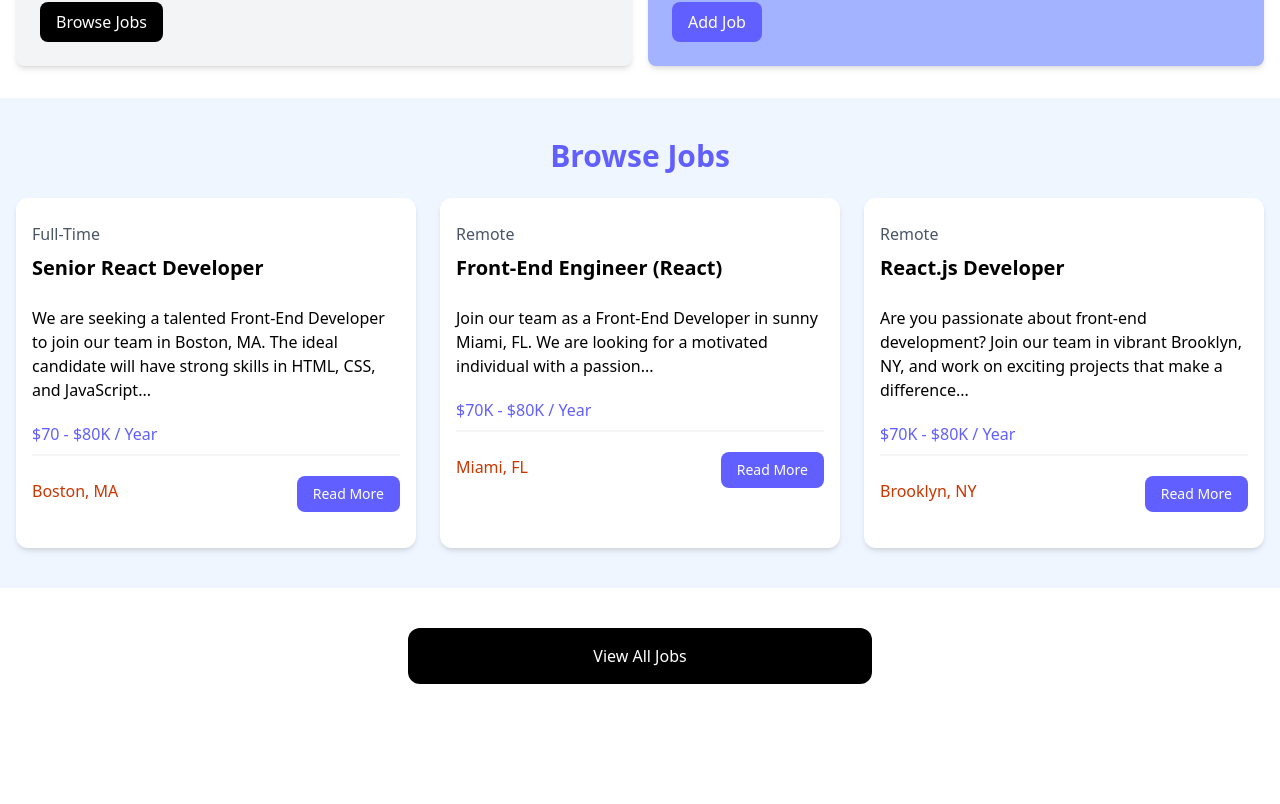
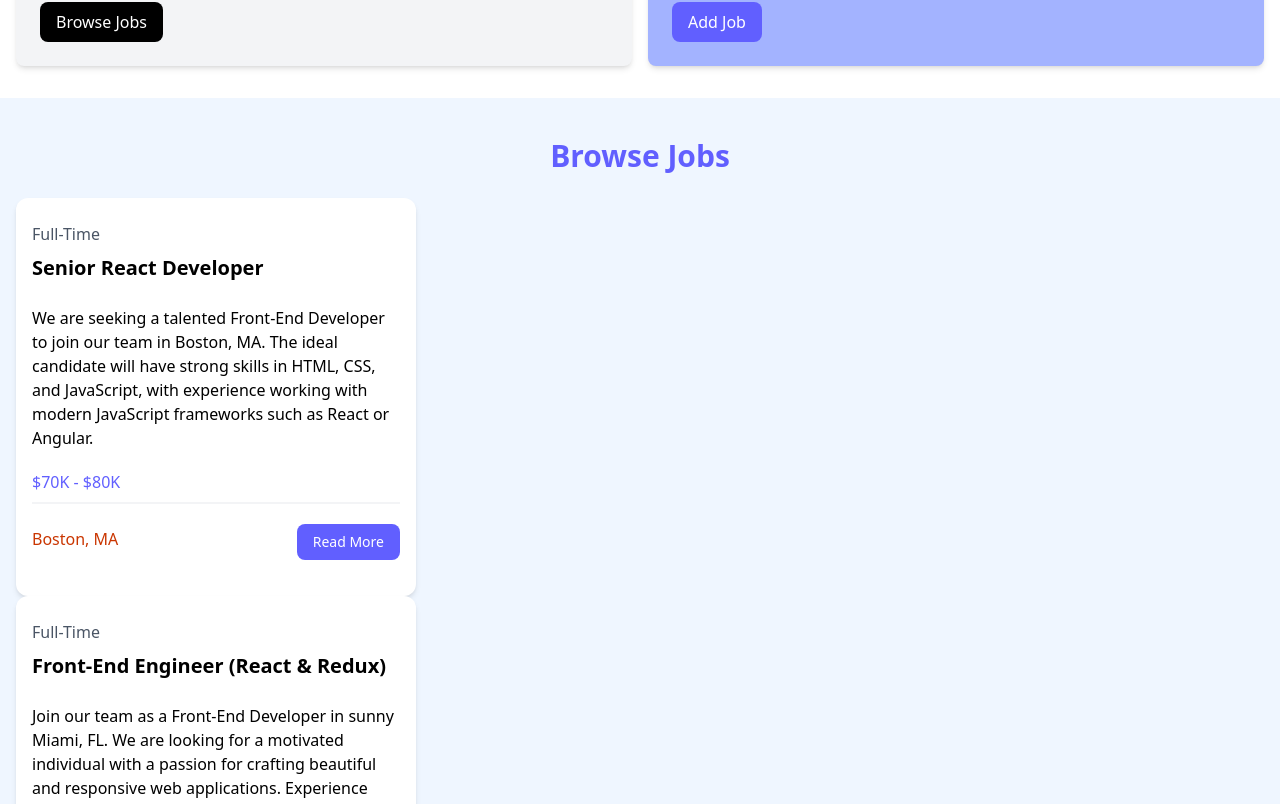
Before and after one commit to ChanceAgora/react-job-site-practice, a React (Vite) app: page / in a window 1280 px wide. Shown: the part 511-1315 px from the top of the page. Before the commit the page ends 1235 px from the top, so only its background shows below. Built offline with nearby package versions, Linux system fonts and the light colour scheme.

Commit message:
Create JobListing Component
Create JobListing component as a template for the JobListings component to pass jobs into for individual formatting.

```diff
--- /dev/null
+++ b/src/components/JobListing.tsx
@@ -0,0 +1,33 @@
+function JobListing({job}) {
+  return (
+    <div className="grid grid-cols-1 md:grid-cols-3 gap-6">
+      <div className="bg-white rounded-xl shadow-md relative">
+        <div className="p-4">
+          <div className="mb-6">
+            <div className="text-gray-600 my-2">{job.type}</div>
+            <h3 className="text-xl font-bold">{job.title}</h3>
+          </div>
+
+          <div className="mb-5">{job.description}</div>
+
+          <h3 className="text-indigo-500 mb-2">{job.salary}</h3>
+
+          <div className="border border-gray-100 mb-5"></div>
+
+          <div className="flex flex-col lg:flex-row justify-between mb-4">
+            <div className="text-orange-700 mb-3">
+              <i className="fa-solid fa-location-dot text-lg"></i>{job.location}</div>
+            <a
+              href={`/job/${job.id}`}
+              className="h-[36px] bg-indigo-500 hover:bg-indigo-600 text-white px-4 py-2 rounded-lg text-center text-sm"
+            >
+             Read More
+            </a>
+          </div>
+        </div>
+      </div>
+    </div>
+  )
+}
+
+export default JobListing;
--- a/src/components/JobListings.tsx
+++ b/src/components/JobListings.tsx
@@ -1,99 +1,21 @@
+import jobs from "../jobs.json";
+import JobListing from "./JobListing.tsx";
+
 function JobListings() {
+  console.log(jobs.jobs);
+
   return (
     <section className="bg-blue-50 px-4 py-10">
       <div className="container-xl lg:container m-auto">
         <h2 className="text-3xl font-bold text-indigo-500 mb-6 text-center">
           Browse Jobs
         </h2>
-        <div className="grid grid-cols-1 md:grid-cols-3 gap-6">
-          <div className="bg-white rounded-xl shadow-md relative">
-            <div className="p-4">
-              <div className="mb-6">
-                <div className="text-gray-600 my-2">Full-Time</div>
-                <h3 className="text-xl font-bold">Senior React Developer</h3>
-              </div>
 
-              <div className="mb-5">
-               We are seeking a talented Front-End Developer to join our team in Boston, MA. The ideal candidate will have strong skills in HTML, CSS, and JavaScript...
-              </div>
-
-              <h3 className="text-indigo-500 mb-2">$70 - $80K / Year</h3>
-
-              <div className="border border-gray-100 mb-5"></div>
-
-              <div className="flex flex-col lg:flex-row justify-between mb-4">
-                <div className="text-orange-700 mb-3">
-                  <i className="fa-solid fa-location-dot text-lg"></i>
-                  Boston, MA
-                </div>
-                <a
-                  href="job.html"
-                  className="h-[36px] bg-indigo-500 hover:bg-indigo-600 text-white px-4 py-2 rounded-lg text-center text-sm"
-                >
-                 Read More
-                </a>
-              </div>
-            </div>
-          </div>
-          <div className="bg-white rounded-xl shadow-md relative">
-            <div className="p-4">
-              <div className="mb-6">
-                <div className="text-gray-600 my-2">Remote</div>
-                <h3 className="text-xl font-bold">Front-End Engineer (React)</h3>
-              </div>
-
-              <div className="mb-5">
-               Join our team as a Front-End Developer in sunny Miami, FL. We are looking for a motivated individual with a passion...
-              </div>
-
-              <h3 className="text-indigo-500 mb-2">$70K - $80K / Year</h3>
-
-              <div className="border border-gray-100 mb-5"></div>
-
-              <div className="flex flex-col lg:flex-row justify-between mb-4">
-                <div className="text-orange-700 mb-3">
-                  <i className="fa-solid fa-location-dot text-lg"></i>
-                  Miami, FL
-                </div>
-                <a
-                  href="job.html"
-                  className="h-[36px] bg-indigo-500 hover:bg-indigo-600 text-white px-4 py-2 rounded-lg text-center text-sm"
-                >
-                 Read More
-                </a>
-              </div>
-            </div>
-          </div>
-          <div className="bg-white rounded-xl shadow-md relative">
-            <div className="p-4">
-              <div className="mb-6">
-                <div className="text-gray-600 my-2">Remote</div>
-                <h3 className="text-xl font-bold">React.js Developer</h3>
-              </div>
-
-              <div className="mb-5">
-                Are you passionate about front-end development? Join our team in vibrant Brooklyn, NY, and work on exciting projects that make a difference...
-              </div>
-
-              <h3 className="text-indigo-500 mb-2">$70K - $80K / Year</h3>
-
-              <div className="border border-gray-100 mb-5"></div>
-
-              <div className="flex flex-col lg:flex-row justify-between mb-4">
-                <div className="text-orange-700 mb-3">
-                  <i className="fa-solid fa-location-dot text-lg"></i>
-                  Brooklyn, NY
-                </div>
-                <a
-                  href="job.html"
-                  className="h-[36px] bg-indigo-500 hover:bg-indigo-600 text-white px-4 py-2 rounded-lg text-center text-sm"
-                >
-                 Read More
-                </a>
-              </div>
-            </div>
-          </div>
-        </div>
+        { jobs.jobs.map((job) => {
+          return (
+            <JobListing key={job.id} job={ job } />
+          )
+      })}
       </div>
     </section>
   )
```
